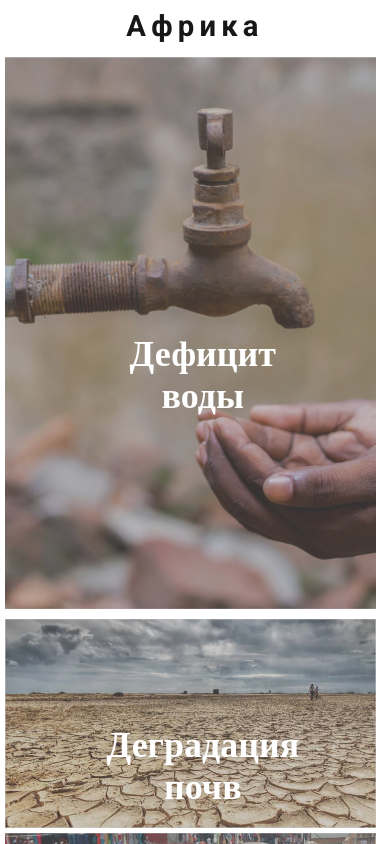
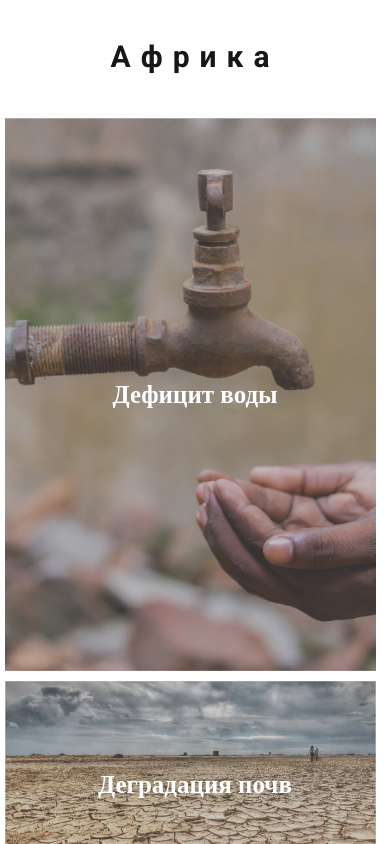
Before and after one commit to wwebees/wwebees.github.io, a plain HTML site: page africa.html in a window 390 px wide. Shown: the top 844 px of the page. Drawn offline with Linux system fonts and the light colour scheme.

Commit message:
Update африка.css

```diff
--- a/css/африка.css
+++ b/css/африка.css
@@ -123,3 +123,58 @@ img {
     padding-top: 3vw;
     }
 }
+
+@media screen and (max-width: 769px){
+    .problem_items{
+    display: flex;
+    flex-direction: column;
+    margin: 0 auto;
+    }
+
+    .section_title{
+    margin: 20px;
+    font-size: 27px;
+    font-weight: 700;
+    color: #171717;
+    line-height: 70px;
+    font-family:  'Roboto', normal;
+    letter-spacing: 13px;
+    text-align: center;
+    }
+
+
+
+}
+
+@media screen and (max-width: 426px){
+    .problem_items{
+    display: flex;
+    flex-direction: column;
+    margin: 0 auto;
+    }
+
+    .section_title{
+    margin: 10px;
+    font-size: 20px;
+    font-weight: 700;
+    color: #171717;
+    line-height: 70px;
+    font-family:  'Roboto', normal;
+    letter-spacing: 10px;
+    text-align: center;
+    }
+    .problem_title{
+    position: absolute;
+    font-size: 25px;
+    font-weight: 700;
+    text-align: center;
+    margin: 0;
+    top: 50%;
+    left: 50%;
+    margin-right: -50%;
+    transform: translate(-50%, -50%);
+    color: #FFFFFF;
+    opacity: 1;
+    z-index: 2;
+}
+}
```
